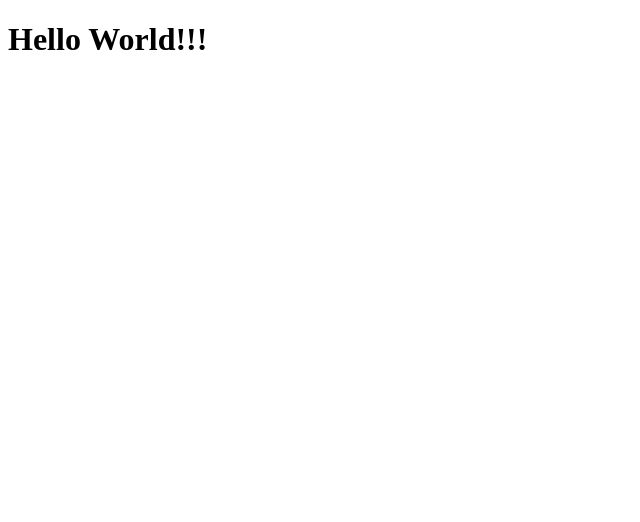
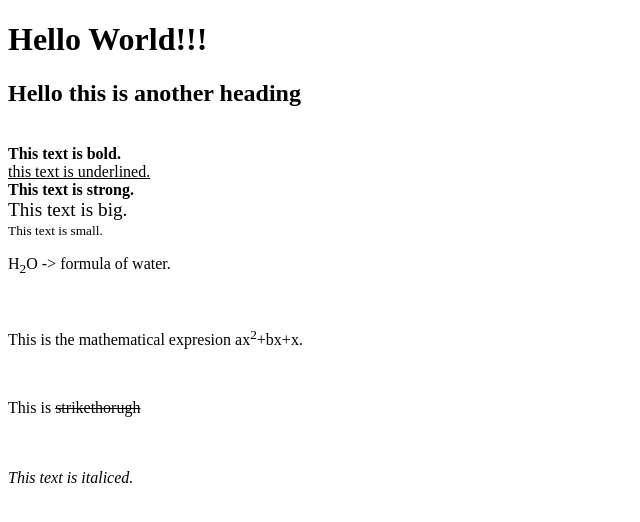
Before and after one commit to RootUserGit/Web-Development_learning, a plain HTML site: page index.html in a window 1280 px wide. Shown: the whole page, without its empty margins (0-640 px from the left). Drawn offline with Linux system fonts and the light colour scheme.

Commit message:
Basics of html

```diff
--- a/index.html
+++ b/index.html
@@ -4,9 +4,59 @@
     <meta charset="UTF-8">
     <meta http-equiv="X-UA-Compatible" content="IE=edge">
     <meta name="viewport" content="width=device-width, initial-scale=1.0">
-    <title>Document</title>
+    <title>First Website | Learning</title>
 </head>
 <body>
     <h1>Hello World!!!</h1>
+
+
+    <h2>Hello this is another heading</h2>
+    <br>
+
+
+    <b>This text is bold.</b>
+    <br>
+
+
+    <u>this text is underlined.</u>
+    <br>
+
+
+
+    <strong>This text is strong.</strong>
+    <br>
+
+
+    <big>This text is big.</big>
+    <br>
+
+
+    <small>This text is small.</small>
+    <br>
+
+
+    <p>H<sub>2</sub>O -> formula of water.</p>
+    <br>
+
+
+    <p>This is the mathematical expresion ax<sup>2</sup>+bx+x.</p>
+    <br>
+
+
+    <p>This is <s>strikethorugh</s></p>
+
+
+    <br>
+
+    <br>
+        <i>This text is italiced.</i>
+
+    <script>
+        const demo=()=>
+        {
+            let x=document.querySelector("input").value;
+            alert(x);
+        }
+    </script>
 </body>
 </html>
```
